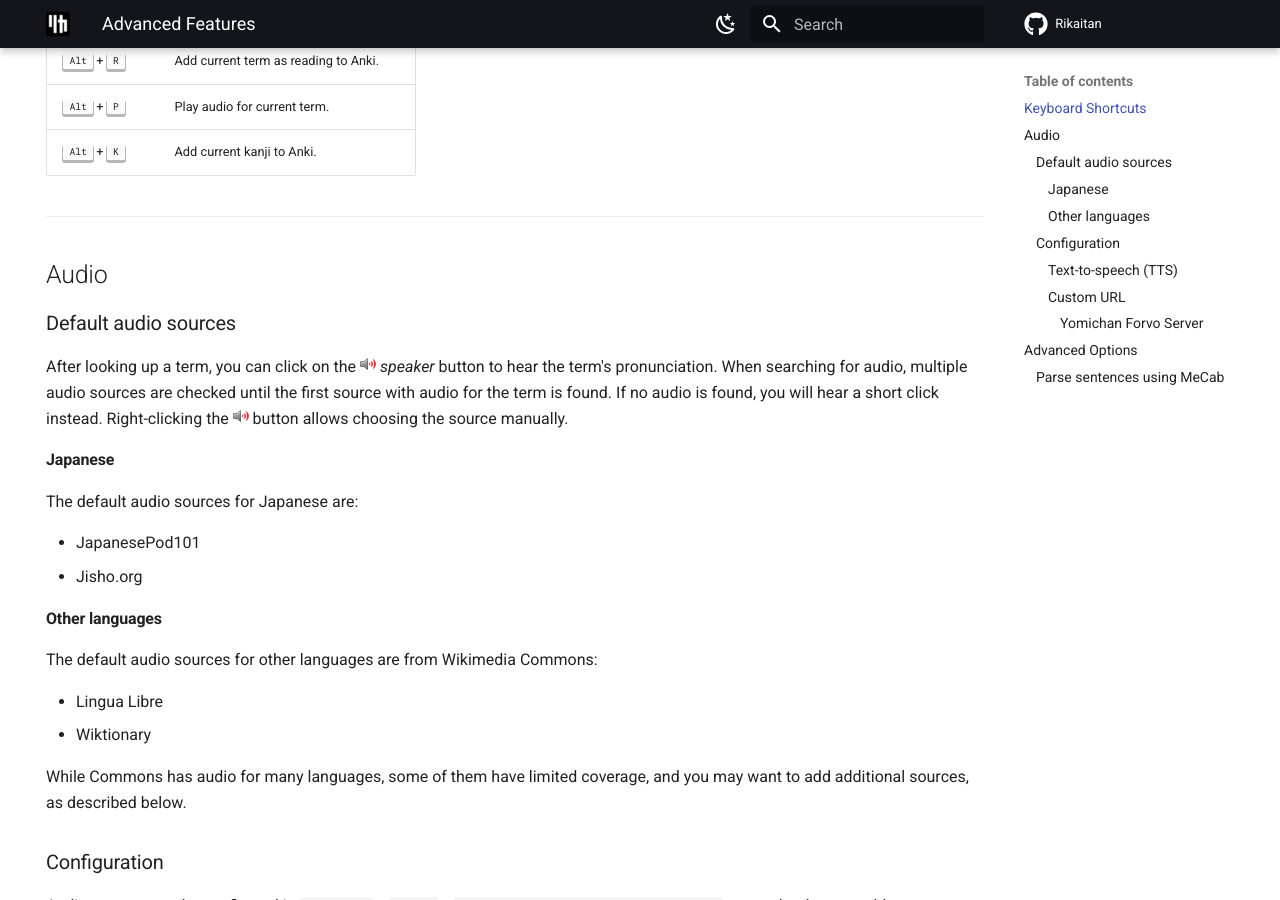
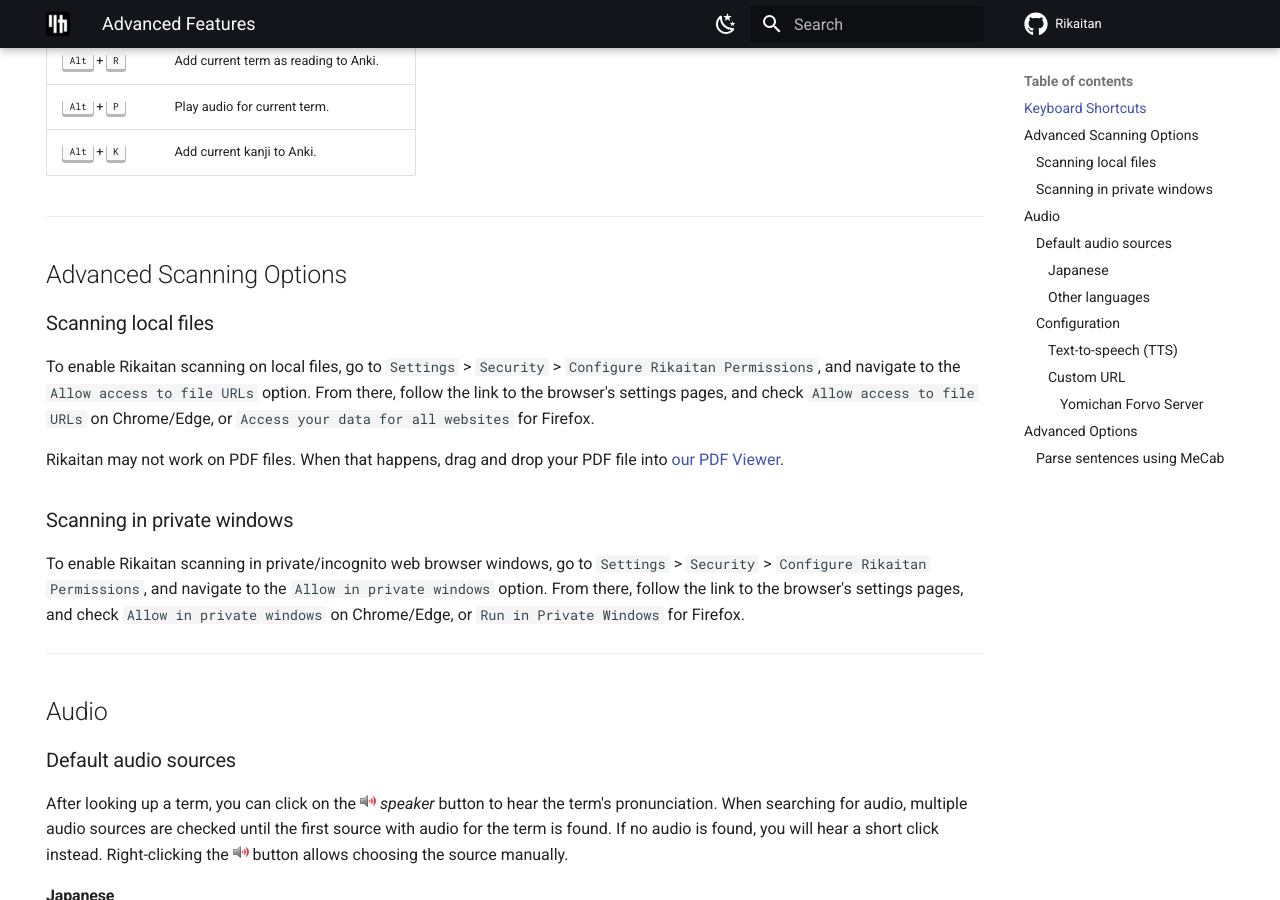
Before and after one commit to rikaitan/rikaitan.github.io, an MkDocs documentation site: the page built from docs/advanced/index.md, in a window 1280 px wide and 900 px high, scrolled down 947 px. Built offline with MkDocs 1.6.1 and Material for MkDocs 9.7.7, drawn with Linux system fonts in a browser that asks for light colours; comment, search, counter and statistics services are not loaded.

Commit message:
Update Docs
update docs

<rikaitan.link>NmY3NDU1ZmEyZmI1MDdjODI5MTliYWRlZjkyMmUzZDVlYjgyOTUxOAo=</rikaitan.link>

```diff
--- a/docs/advanced/index.md
+++ b/docs/advanced/index.md
@@ -29,6 +29,20 @@ The following shortcuts are available on search results:
 | <kbd>Alt</kbd> + <kbd>R</kbd>    | Add current term as reading to Anki.    |
 | <kbd>Alt</kbd> + <kbd>P</kbd>    | Play audio for current term.            |
 | <kbd>Alt</kbd> + <kbd>K</kbd>    | Add current kanji to Anki.              |
+
+---
+
+## Advanced Scanning Options
+
+### Scanning local files
+
+To enable Rikaitan scanning on local files, go to `Settings` > `Security` > `Configure Rikaitan Permissions`, and navigate to the `Allow access to file URLs` option. From there, follow the link to the browser's settings pages, and check `Allow access to file URLs` on Chrome/Edge, or `Access your data for all websites` for Firefox.
+
+Rikaitan may not work on PDF files. When that happens, drag and drop your PDF file into [our PDF Viewer](../rikaitan-pdf-viewer/index.html).
+
+### Scanning in private windows
+
+To enable Rikaitan scanning in private/incognito web browser windows, go to `Settings` > `Security` > `Configure Rikaitan Permissions`, and navigate to the `Allow in private windows` option. From there, follow the link to the browser's settings pages, and check `Allow in private windows` on Chrome/Edge, or `Run in Private Windows` for Firefox.
 
 ---
 
--- a/mkdocs.yml
+++ b/mkdocs.yml
@@ -10,6 +10,8 @@ nav:
   - Dictionaries: 'dictionaries/index.md'
   - Anki: 'anki/index.md'
   - Advanced Features: 'advanced/index.md'
+  - Community: 'community/index.md'
+  - PDF Viewer: 'rikaitan-pdf-viewer/index.html'
   - Other:
     - FAQ: 'other/faq.md'
     - Browser permissions: 'other/permissions.md'
```
Also changed, not shown: docs/community/index.md (added, +51 -0 lines).
